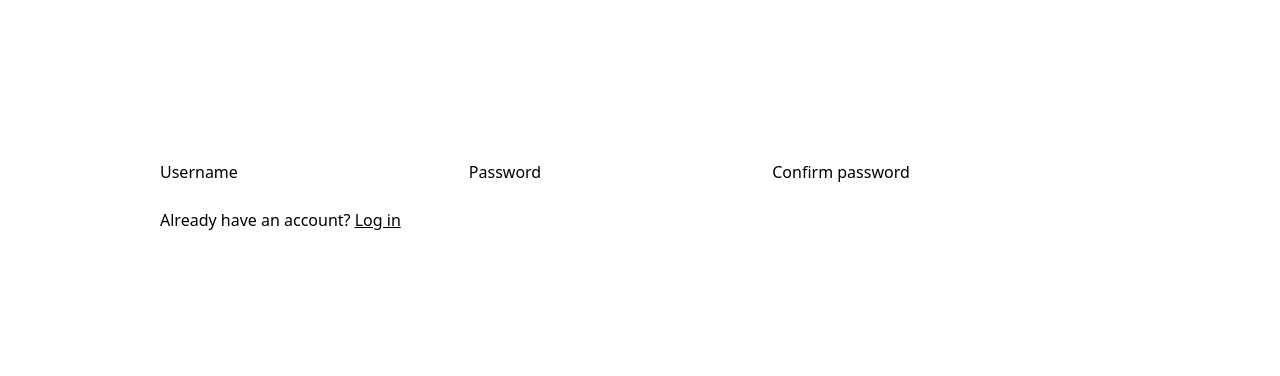
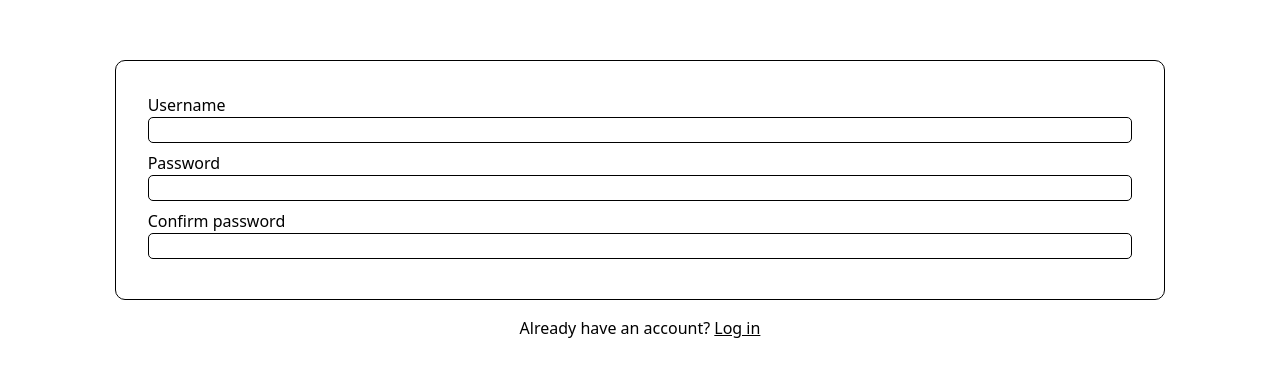
Before and after one commit to christocarr/firebase-next-auth, a Next.js app: page / in a window 1280 px wide. Shown: the part 200-576 px from the top of the page. Built offline with nearby package versions, Linux system fonts and the light colour scheme.

Commit message:
WIP: styling and layout

```diff
--- a/pages/index.js
+++ b/pages/index.js
@@ -22,7 +22,7 @@ export default function Home() {
       </Head>
 
       <main className="w-screen h-screen flex flex-col justify-center items-center">
-        <div className="w-3/4 h-20">
+        <div className="flex flex-col justify-center items-center p-2 w-5/6">
           {!isRegistered ? (
             <Register handleIsRegistered={handleIsRegistered} />
           ) : (
--- a/styles/globals.css
+++ b/styles/globals.css
@@ -6,3 +6,19 @@ body {
   background-color: 'white';
   height: 100vh;
 }
+
+form {
+  display: flex;
+  width: 100%;
+  flex-direction: column;
+  border: 1px black solid;
+  border-radius: 10px;
+  padding: 2em;
+  margin-bottom: 1em;
+}
+
+input {
+  border: 1px black solid;
+  border-radius: 5px;
+  margin-bottom: 0.5em;
+}
```
